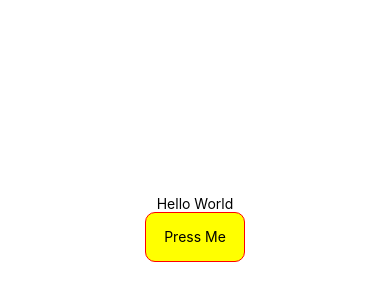
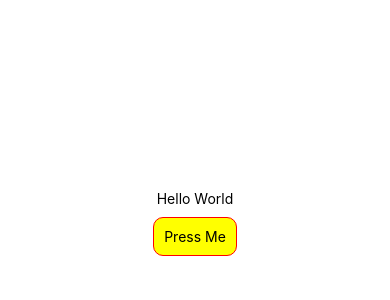
Before and after one commit to LeoTest8/rn_demo_leo, a React Native app: screen / in a window 390 px wide. Shown: the part 194-494 px from the top of the page. Built offline with nearby package versions, Linux system fonts and the light colour scheme.

Commit message:
shellScripts

```diff
--- a/PracticeComps/MyPressable.jsx
+++ b/PracticeComps/MyPressable.jsx
@@ -5,26 +5,30 @@
 
 import React from 'react';
 import {StyleSheet, Text, Pressable} from 'react-native';
+import {useState} from 'react';
 
+export default function MyPressable() {
+  const [bgColor, setBgColor] = useState('yellow');
   const longPressHandle = () => {
     console.log('Long Press');
   };
 
   const pressInHandle = () => {
-  console.log('Press In');
+    console.log('Press In', bgColor);
+    setBgColor('red');
+    console.log(bgColor);
   };
 
   const pressOutHandle = () => {
     console.log('Press Out');
+    setBgColor("yellow")
   };
-
-export default function MyPressable() {
   return (
     <Pressable
       onLongPress={longPressHandle}
       onPressIn={pressInHandle}
       onPressOut={pressOutHandle}
-      style={styles.testBtn}>
+      style={[styles.testBtn, {backgroundColor: bgColor}]}>
       <Text>Press Me</Text>
     </Pressable>
   );
@@ -32,13 +36,16 @@ export default function MyPressable() {
 
 const styles = StyleSheet.create({
   testBtn: {
-    width: 100,
-    height: 50,
+    // width: 430,
+    // height: 50,
+    margin: 10,
+    padding: 10,
     justifyContent: 'center',
     alignItems: 'center',
     borderColor: 'red',
     borderWidth: 1,
     borderRadius: 10,
     backgroundColor: 'yellow',
+    pointerEvents: 'box-only',
   },
 });
--- a/package.json
+++ b/package.json
@@ -7,7 +7,9 @@
     "ios": "react-native run-ios",
     "lint": "eslint .",
     "start": "react-native start",
-    "test": "jest"
+    "test": "jest",
+    "push": "bash ./shell/gitOperation.sh",
+    "paramTest": "bash ./shell/paramTest.sh"
   },
   "dependencies": {
     "react": "18.2.0",
```
Also changed, not shown: 2 other files (tests, documents, lock files or other folders). Lines whose indentation alone changed are shown as unchanged.
